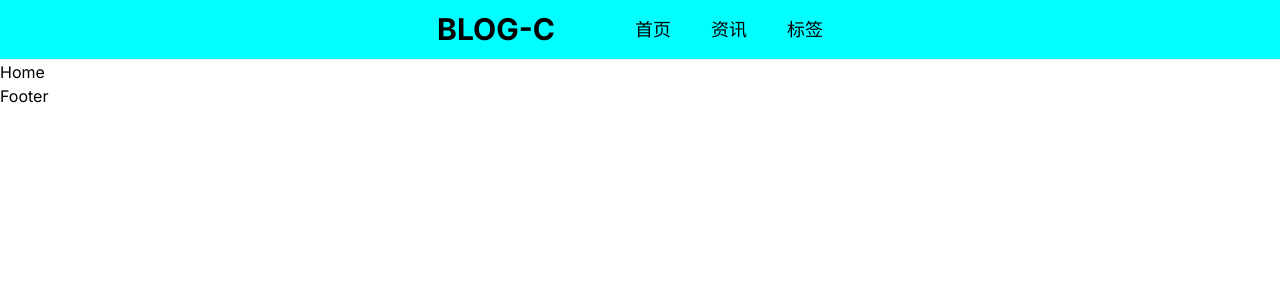
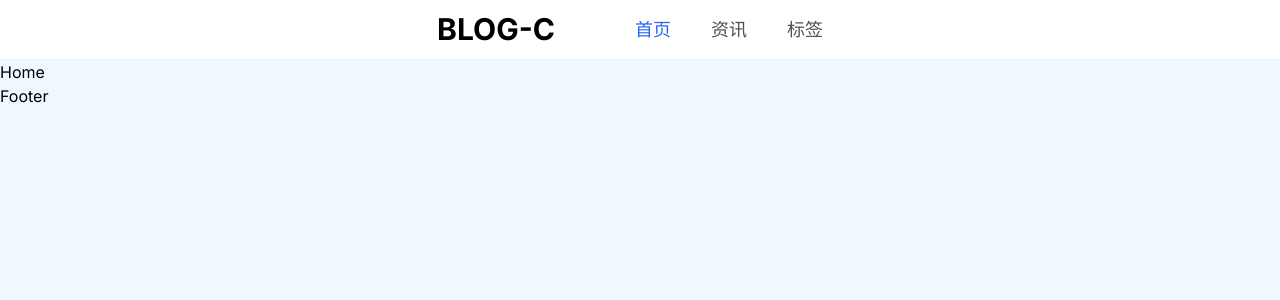
Before and after one commit to leecobaby/study-next-13, a Next.js app: page / in a window 1280 px wide. Shown: the top 300 px of the page. Built offline with nearby package versions, Linux system fonts and the light colour scheme.

Commit message:
P3-3: perfect navbar ui

```diff
--- a/app/globals.css
+++ b/app/globals.css
@@ -9,7 +9,7 @@
 }
 
 body {
-  /* background-color: aqua; */
+  background-color: aliceblue;
 }
 
 /* @media (prefers-color-scheme: dark) {
--- a/components/Navbar.tsx
+++ b/components/Navbar.tsx
@@ -1,15 +1,22 @@
 'use client'
 import type { NextPage } from 'next'
 import Link from 'next/link'
-import { styled } from 'styled-components'
+import { usePathname } from 'next/navigation'
+import { css, styled } from 'styled-components'
 
 export function Navbar() {
+  const pathname = usePathname()
+
   return (
     <Warp>
       <section className="logo">BLOG-C</section>
       <section className="link">
         {navs?.map(item => (
-          <Link key={item.label} href={item.harf}>
+          <Link
+            className={pathname === item.harf ? 'active' : ''}
+            key={item.label}
+            href={item.harf}
+          >
             {item.label}
           </Link>
         ))}
@@ -37,7 +44,7 @@ const navs = [
 
 const Warp = styled.div`
   height: 60px;
-  background-color: aqua;
+  background-color: #fff;
   border-bottom: 1px solid #f1f1f1;
   display: flex;
   align-items: center;
@@ -53,6 +60,11 @@ const Warp = styled.div`
     & > * {
       font-size: 18px;
       padding: 0 20px;
+      color: #515151;
     }
   }
+
+  .active {
+    color: #2764f3;
+  }
 `
--- a/package.json
+++ b/package.json
@@ -12,6 +12,7 @@
     "@types/node": "20.3.1",
     "@types/react": "18.2.14",
     "@types/react-dom": "18.2.6",
+    "antd": "^5.6.3",
     "autoprefixer": "10.4.14",
     "eslint": "8.43.0",
     "eslint-config-next": "13.4.7",
```
Also changed, not shown: 1 other file (tests, documents, lock files or other folders).
